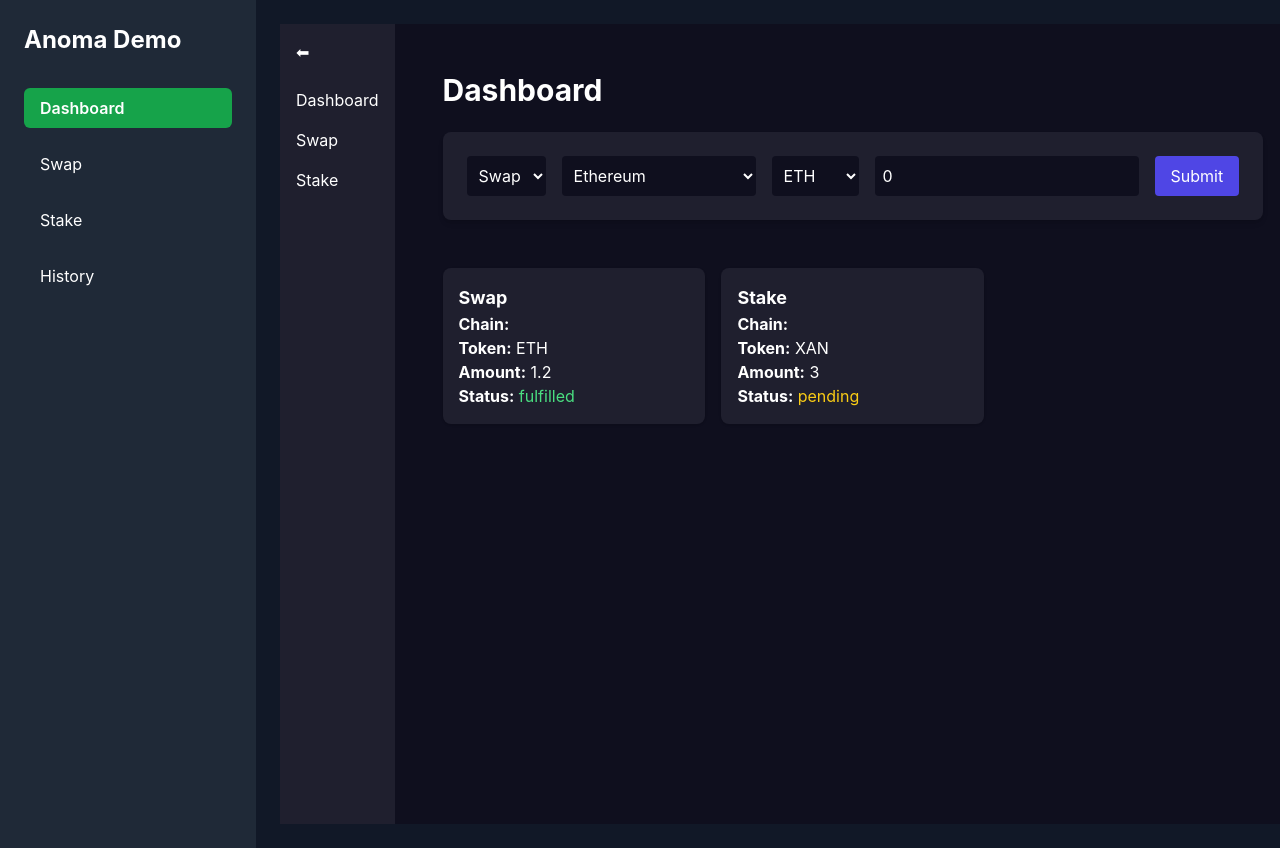
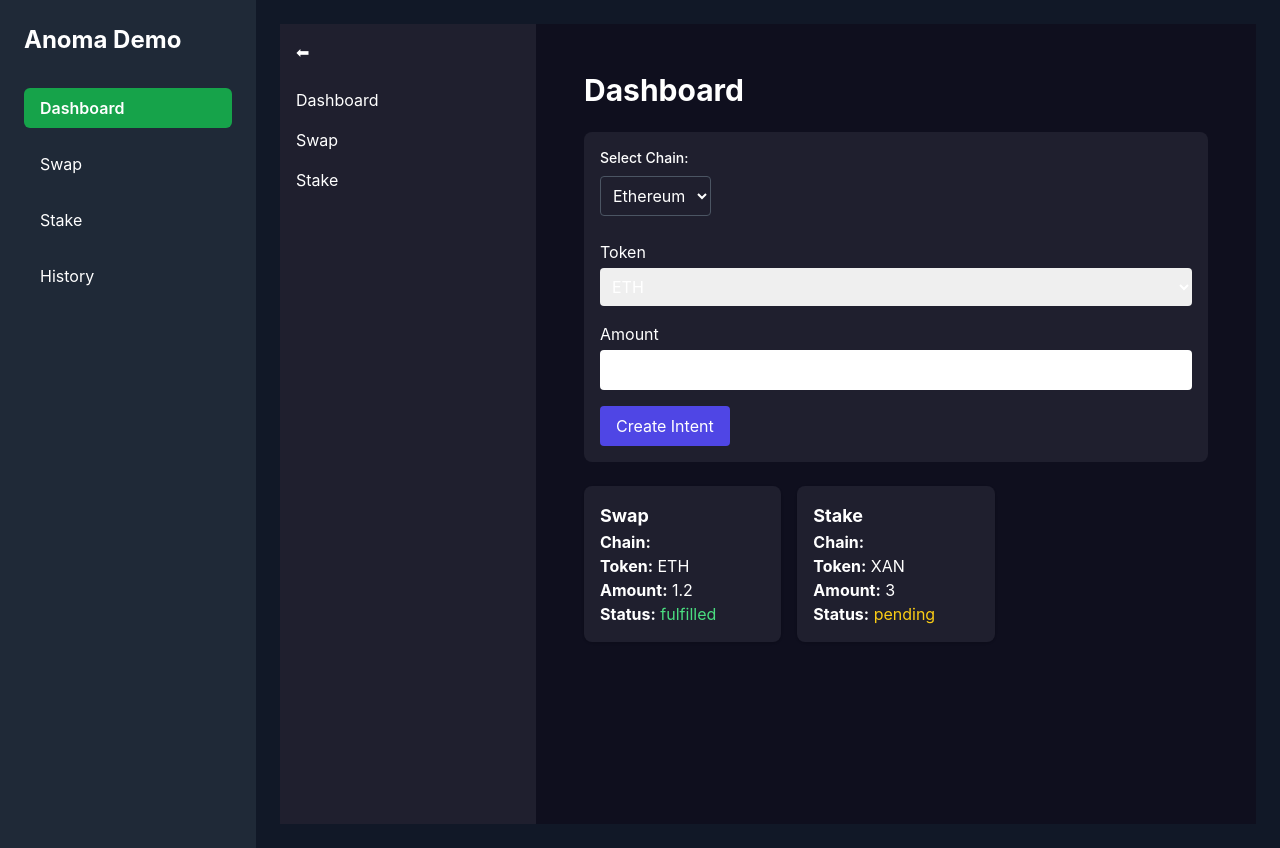
Before and after one commit to forumevi/anoma-intent-project, a Next.js app: page /dashboard in a window 1280 px wide. Built offline with nearby package versions, Linux system fonts and the light colour scheme.

Commit message:
Update IntentForm.tsx

```diff
--- a/components/IntentForm.tsx
+++ b/components/IntentForm.tsx
@@ -1,78 +1,39 @@
 "use client";
-import React, { useState } from "react";
-import IntentCard from "./IntentCard";
+import { useState } from "react";
+import ChainSelector from "./ChainSelector";
 
-type Chain = "Ethereum" | "Polygon" | "Binance Smart Chain" | "Avalanche";
-type Token = "ETH" | "XAN" | "USDT" | "DAI" | "BNB" | "MATIC";
-
-interface Intent {
-  id: number;
-  type: "Swap" | "Stake";
-  chain: Chain;
-  amount: number;
-  token: Token;
-  status: "pending" | "fulfilled";
-}
+const chains = ["Ethereum", "Polygon", "BNB Smart Chain"];
+const tokens = {
+  Ethereum: ["ETH", "USDC", "DAI"],
+  Polygon: ["MATIC", "USDC", "USDT"],
+  "BNB Smart Chain": ["BNB", "BUSD"]
+};
 
 export default function IntentForm() {
-  const [type, setType] = useState<"Swap" | "Stake">("Swap");
-  const [chain, setChain] = useState<Chain>("Ethereum");
-  const [token, setToken] = useState<Token>("ETH");
-  const [amount, setAmount] = useState<number>(0);
-  const [intents, setIntents] = useState<Intent[]>([]);
+  const [chain, setChain] = useState(chains[0]);
+  const [token, setToken] = useState(tokens[chains[0]][0]);
+  const [amount, setAmount] = useState(0);
 
   const handleSubmit = (e: React.FormEvent) => {
     e.preventDefault();
-    const newIntent: Intent = {
-      id: intents.length + 1,
-      type,
-      chain,
-      token,
-      amount,
-      status: "pending",
-    };
-    setIntents([newIntent, ...intents]);
-    setAmount(0);
+    alert(`Intent created: ${amount} ${token} on ${chain}`);
+    // burada fetch ile /api/intents POST yapılabilir
   };
 
-  const chains: Chain[] = ["Ethereum", "Polygon", "Binance Smart Chain", "Avalanche"];
-  const tokens: Token[] = ["ETH", "XAN", "USDT", "DAI", "BNB", "MATIC"];
-
   return (
-    <div className="space-y-6">
-      <form onSubmit={handleSubmit} className="bg-cardBg p-6 rounded-lg shadow-md space-y-4">
-        <div className="flex gap-4">
-          <select value={type} onChange={(e) => setType(e.target.value as any)} className="p-2 rounded bg-bgDark text-white">
-            <option value="Swap">Swap</option>
-            <option value="Stake">Stake</option>
-          </select>
-          <select value={chain} onChange={(e) => setChain(e.target.value as any)} className="p-2 rounded bg-bgDark text-white">
-            {chains.map((c) => (
-              <option key={c} value={c}>{c}</option>
-            ))}
-          </select>
-          <select value={token} onChange={(e) => setToken(e.target.value as any)} className="p-2 rounded bg-bgDark text-white">
-            {tokens.map((t) => (
-              <option key={t} value={t}>{t}</option>
-            ))}
-          </select>
-          <input
-            type="number"
-            value={amount}
-            onChange={(e) => setAmount(Number(e.target.value))}
-            placeholder="Amount"
-            className="p-2 rounded bg-bgDark text-white flex-1"
-            min={0}
-          />
-          <button type="submit" className="bg-primary px-4 py-2 rounded text-white">Submit</button>
-        </div>
-      </form>
-
-      <div className="grid grid-cols-1 md:grid-cols-2 gap-4">
-        {intents.map((intent) => (
-          <IntentCard key={intent.id} intent={intent} />
-        ))}
+    <form onSubmit={handleSubmit} className="p-4 bg-cardBg rounded-lg space-y-4">
+      <ChainSelector chain={chain} setChain={setChain} chains={chains} setToken={setToken} tokens={tokens} />
+      <div>
+        <label className="block text-white mb-1">Token</label>
+        <select className="w-full p-2 rounded" value={token} onChange={(e) => setToken(e.target.value)}>
+          {tokens[chain].map((t) => <option key={t}>{t}</option>)}
+        </select>
       </div>
-    </div>
+      <div>
+        <label className="block text-white mb-1">Amount</label>
+        <input type="number" className="w-full p-2 rounded" value={amount} onChange={(e) => setAmount(parseFloat(e.target.value))} />
+      </div>
+      <button type="submit" className="px-4 py-2 bg-primary text-white rounded">Create Intent</button>
+    </form>
   );
 }
```
